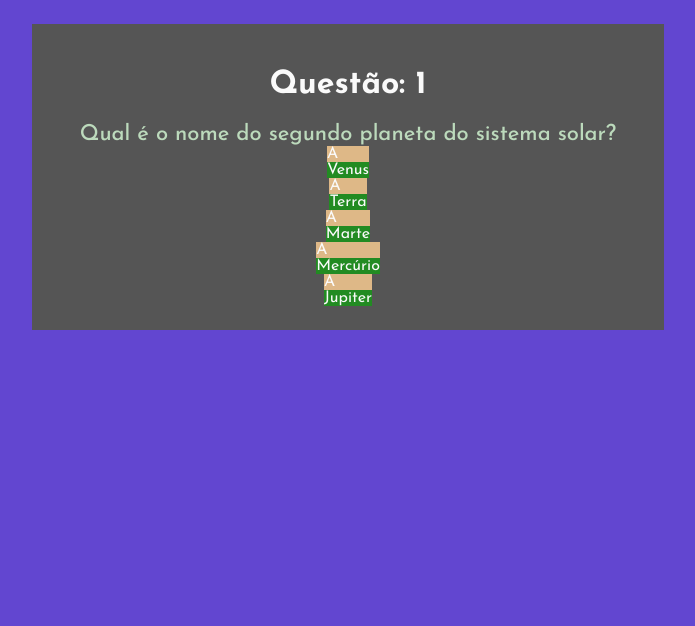
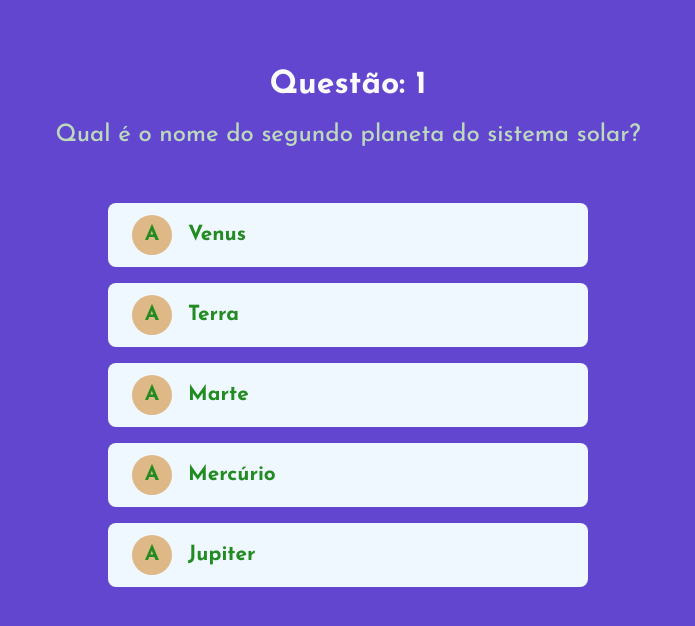
Before and after one commit to Apdo3939/quiz-next-js, a Next.js app: page / in a window 1280 px wide. Shown: the top 626 px of the page, without its empty margins (316-1011 px from the left). Built offline with nearby package versions, Linux system fonts and the light colour scheme.

Commit message:
Start layout question components

```diff
--- a/components/AnswerComponent.tsx
+++ b/components/AnswerComponent.tsx
@@ -15,12 +15,25 @@ export default function AnswerComponent(props: AnswerComponentProps) {
     return (
         <div className={styles.answerContainer}>
             <div className={styles.answerContent}>
-                <div className={styles.answerFront}>
-                    <div className={styles.answerText}>{props.textAnswer}</div>
+                <div className={styles.answerContentFront}>
+                    <div className={styles.answerTextFront}>
+                        <div className={styles.answerText}>{props.textAnswer}</div>
+                    </div>
+                    <div className={styles.answerValueFront}>
+                        <div className={styles.answerTextValue}>{answer.valueAnswer}</div>
+                    </div>
                 </div>
-                <div className={styles.answerBack}>
-                    <div className={styles.answerTextValue}>{answer.valueAnswer}</div>
-                </div>
+
+                {answer.isAnswerShow &&
+                    <div className={styles.answerContentBack}>
+                        <div className={styles.answerBack}>
+                            <div className={styles.answerText}>{props.textAnswer}</div>
+                        </div>
+                        <div className={styles.answerBack}>
+                            <div className={styles.answerTextValue}>{answer.valueAnswer}</div>
+                        </div>
+                    </div>
+                }
             </div>
         </div>
     )
--- a/styles/Home.module.css
+++ b/styles/Home.module.css
@@ -4,7 +4,6 @@
     align-self: center;
     align-items: center;
     justify-content: center;
-    background: #555;
     margin: 24px;
     max-width: 1200px;
     width    : 100%;
--- a/styles/QuestionStyle.module.css
+++ b/styles/QuestionStyle.module.css
@@ -2,49 +2,83 @@
 .questionContainer {
     display        : flex;
     flex-direction : column;
-    padding        : 24px;
+    padding        : 1.5rem;
     align-items    : center;
     justify-content: center;
 }
 
 /*Enunciate*/
 .enunciateContainer {
-    display: flex;
+    display       : flex;
     flex-direction: row;
+    margin-bottom: 3rem;
 }
 
 .enunciateText {
-    font-size  : 22px;
+    font-size  : 1.5rem;
     font-weight: 500;
     color      : rgb(188, 218, 188);
 }
 
 /*Answer*/
 .answerContainer {
-    display        : flex;
-    flex-direction : column;
-    align-items    : center;
-    justify-content: space-around;
+    display: flex;
+    min-width: 30rem;
+    width: 80%;
+    height: 4rem;
+    margin: 0.5rem;
+    border-radius: 0.5rem;
 }
 
 .answerContent {
-    display: inline;
+    position: relative;
+    display: flex;
+    flex: 1;
+
 }
 
-.answerFront {
+.answerContentFront, .answerContentBack  {
+    position: absolute;
+    display: flex;
+    height: 100%;
+    width: 100%;
+}
+
+.answerContentFront{
+    align-items: center;
+    border-radius: 0.5rem;
+    padding: 1rem;
+    color:forestgreen;
+    background-color: aliceblue;
+}
+
+.answerTextFront {
+    display         : flex;
+    align-items     : center;
+    justify-content : center;
+    height          : 2.5rem;
+    width           : 2.5rem;
+    border-radius   : 1.25rem;
+    margin          : 0.5rem;
     background-color: burlywood;
 }
 
-.answerBack {
-    background-color: forestgreen;
+.answerValueFront {
+    display         : flex;
+    align-items     : center;
+    height          : 2.5rem;
+    width           : 15rem;
+    border-radius   : 0.5rem;
+    margin          : 0.5rem;
+
 }
 
 .answerText {
-    font-size  : 16px;
-    font-weight: 400;
+    font-size  : 1.3rem;
+    font-weight: 700;
 }
 
 .answerTextValue {
-    font-size  : 16px;
-    font-weight: 400;
+    font-size  : 1.3rem;
+    font-weight: 700;
 }
```
